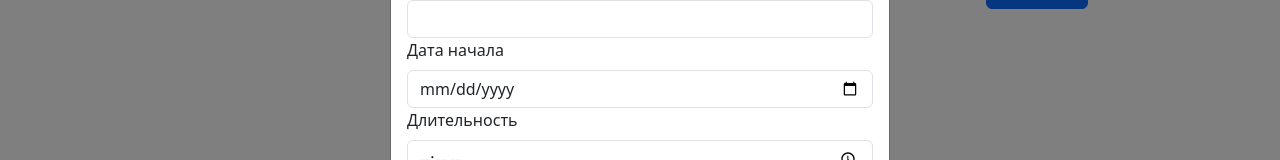
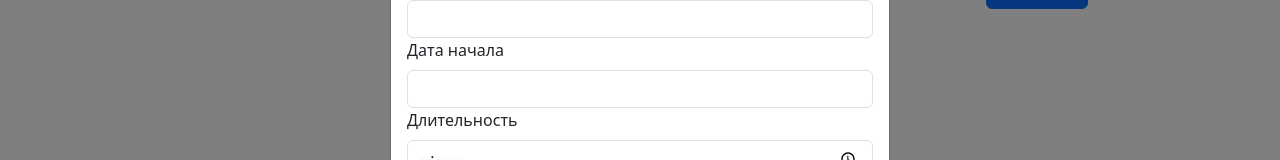
Before and after one commit to TheESN/olympiada, a React (Create React App) app in the folder frontend/gura/: page / in a window 1280 px wide. Both pictures are taken after a click on the button "Добавить". Shown: the part 146-306 px from the top of the page. Built offline with nearby package versions, Linux system fonts and the light colour scheme; no server answers.

Commit message:
frontend POST requests

```diff
--- a/frontend/gura/src/App.js
+++ b/frontend/gura/src/App.js
@@ -3,7 +3,6 @@ import 'bootstrap/dist/css/bootstrap.min.css'
 import  NaviBar  from './components/Navibar';
 import AddButton from "./components/AddButton";
 
-import data from "./data/olymp_list.json"
 import JsonDataDisplay from './components/Table_three';
 
 function App() {
--- a/frontend/gura/src/components/AddButton.js
+++ b/frontend/gura/src/components/AddButton.js
@@ -2,8 +2,6 @@ import React, {useState } from "react";
 import { Button, Form, Modal } from "react-bootstrap";
 import axios from "axios"
 import './gg.css';
-
-const data = require("../data/olymp_list.json")
 
 export default function ListTable(){
     const [showModal, setShowModal] = useState(false);
@@ -13,27 +11,19 @@ export default function ListTable(){
 
     const [inputData, setInputData] = useState({name:''})
 
-    // function handleSubmit(event){
-    //     event.preventDefault()
-    //     fetch('http://localhost:8000/api/getolympiadas',
-    //         {
-    //             method: 'POST',
-    //             body: {
-    //                 "name": this.Name.value,
-    //                 "beg_date": this.begdate.value,
-    //                 "olymp_dura": this.dura
-    //             }
-    //         })
-    //     };
-
     function handleSubmit(event){
         event.preventDefault()
 
-        axios.post('http://localhost:8000/api/getolympiadas', inputData)
-    .then(res => {
-            alert("Data added");
-
-        }).catch(err => console.log(err))
+        axios.post('http://localhost:8000/api/olympiada', inputData)
+        .then(res => {
+            if (res.data.valid === true){
+                alert("Данные добавлены");
+                console.log(res.data.valid)
+            }
+            else{
+                alert("Неправильно введены данные");
+            }
+        })
     }
 
     return (
@@ -46,20 +36,20 @@ export default function ListTable(){
                 <Modal.Title>Добавить олимпиаду</Modal.Title>
             </Modal.Header>
             <Modal.Body>
-                <Form onSubmit={handleSubmit} method="POST">
+                <Form onSubmit={handleSubmit}>
                     <Form.Group>
                         <Form.Label>Название</Form.Label>
-                            <Form.Control type='text' name="olymp_name" onChange={e => setInputData({...inputData, name: e.target.value})} />
+                            <Form.Control type='text' name="olymp_name" onChange={e => setInputData({...inputData, olymp_name: e.target.value})}  required/>
                     </Form.Group>
                     <Form.Group>
                         <Form.Label>Дата начала</Form.Label>
-                        <Form.Control type='date'  name="beg_date" onChange={e => setInputData({...inputData, beg_date: e.target.value})}/>
+                        <Form.Control type='datefield'  name="olymp_date_start" onChange={e => setInputData({...inputData, olymp_date_start: e.target.value})} required/>
                     </Form.Group>
                     <Form.Group>
                         <Form.Label>Длительность</Form.Label>
-                        <Form.Control type='time'  name="duration" onChange={e => setInputData({...inputData, duration: e.target.value})}/>
+                        <Form.Control type='time'  name="olymp_time" onChange={e => setInputData({...inputData, olymp_time: e.target.value})} required/>
                     </Form.Group>
-                    <Button className='mt-3' type="submit">Добавить</Button>
+                    <Button className='mt-3' type="submit" >Добавить</Button>
                 </Form>
             </Modal.Body>
         </Modal>
--- a/frontend/gura/src/components/Table_three.js
+++ b/frontend/gura/src/components/Table_three.js
@@ -8,21 +8,6 @@ function JsonDataDisplay(id){
         console.log(id)
     }
 
-	//const [olymps, setOlymps] = useState([]);
-
-	// const getApiData = async() => {
-	// 	const response = await fetch(
-	// 		'http://localhost:8000/api/getolympiadas')
-	// 	.then(response => response.json());
-
-	// 	setOlymps(response);
-	// };
-
-	// useEffect(() => {
-	// 	getApiData();
-	// }, []);
-
-	const [columns, setColumns] = useState([])
 	const [olymps, setOlymps] = useState([])
 
 	useEffect(() => {
```
